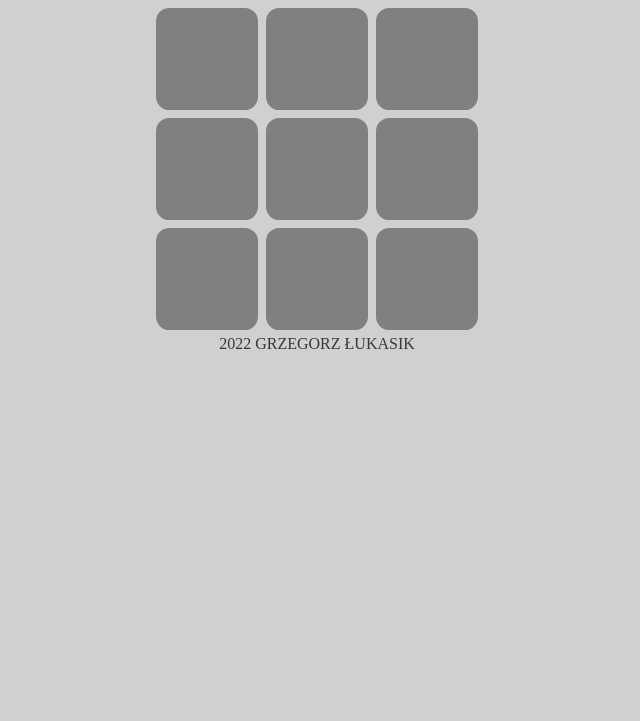
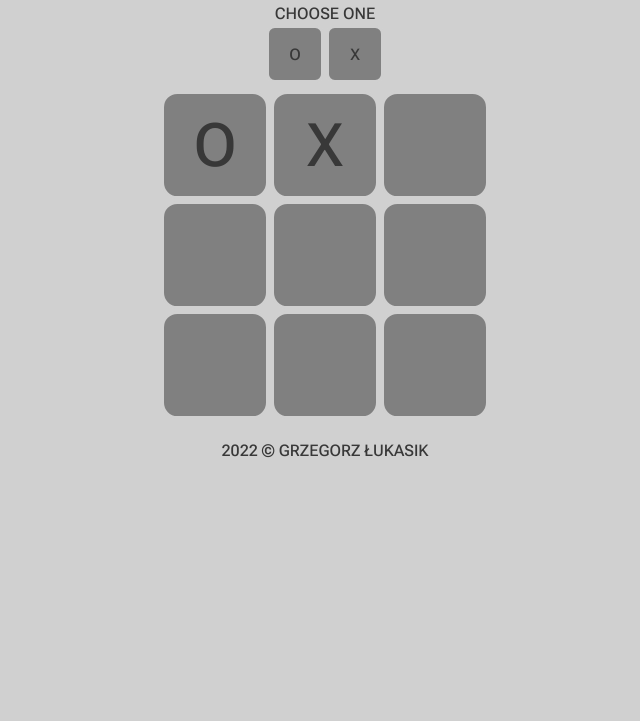
Before and after one commit to lukasikgrzegorz/tic-tac-toe, a plain HTML site: page index.html in a window 1280 px wide. Shown: the part 79-800 px from the top of the page, without its empty margins (323-963 px from the left). Drawn offline with Linux system fonts and the light colour scheme.

Commit message:
HTML contents and CSS class
Plan main section of html and add CSS class

```diff
--- a/css/style.css
+++ b/css/style.css
@@ -1,11 +1,14 @@
 body {
     background-color: #d0d0d0;
     color: #383838;
+    font-size: 16px;
+    font-family: 'Roboto Flex', sans-serif;
     text-transform: uppercase;
     display: flex;
     flex-direction: column;
     align-items: center;
-    justify-content: space-between;
+    width: 100%;
+
 
 }
 
@@ -16,8 +19,47 @@ td {
     border-radius: 15%;
     border: 3px solid;
     border-color: #d0d0d0;
+    font-size: 60px;
+}
+
+main{
+    display: inline-block;
+    text-align: center;
 }
 
 h1{
     font-size: 30px;
 }
+
+footer{
+    padding-top: 20px;
+}
+
+.light{
+    color:#808080;
+}
+
+.parameters{
+    display: inline-block;
+    text-align: center;
+}
+
+.parameters-td{
+    width: 50px;
+    height: 50px;
+    background-color: #808080;
+    border-radius: 15%;
+    border: 3px solid;
+    border-color: #d0d0d0;
+    font-size: 16px;
+}
+
+.win-td{
+    background-color: #03570a;
+    color: #0f0;
+}
+
+.lose-td{
+    background-color: #670000;
+    color: #f00;
+}
--- a/index.html
+++ b/index.html
@@ -6,20 +6,36 @@
     <meta http-equiv="X-UA-Compatible" content="IE=edge">
     <meta name="viewport" content="width=device-width, initial-scale=1.0">
     <link rel="stylesheet" href="css/style.css">
+    <link
+        href="https://fonts.googleapis.com/css2?family=Roboto+Flex:opsz,wght@8..144,300;8..144,500;8..144,700&display=swap"
+        rel="stylesheet">
     <title>TIC TAC TOE</title>
 </head>
 
 <body>
     <header>
-        <h1>tic o tac x toe</h1>
+        <h1>tic <span class="light">o</span> tac <span class="light">x</span> toe</h1>
     </header>
     <main>
-        <section id="parameters"></section>
+        <section id="parameters" class="parameters">
+            <table>
+                <tbody>
+                    <thead>
+                        <caption id="parameters-caption">choose one</caption>
+                    </thead>
+                    <tr>
+                        <td class="parameters-td">O</td>
+                        <td class="parameters-td">X</td>
+                    </tr>
+                </tbody>
+            </table>
+        </section>
         <section id="game">
             <table>
+                <tbody>
                     <tr>
-                    <td id="0"></td>
-                    <td id="1"></td>
+                        <td id="0">o</td>
+                        <td id="1">x</td>
                         <td id="2"></td>
                     </tr>
                     <tr>
@@ -32,10 +48,11 @@
                         <td id="7"></td>
                         <td id="8"></td>
                     </tr>
+                </tbody>
             </table>
         </section>
     </main>
-    <footer>2022 grzegorz łukasik</footer>
+    <footer>2022 &#169; grzegorz łukasik</footer>
 
 </body>
 
```
Lines whose indentation alone changed are shown as unchanged.
